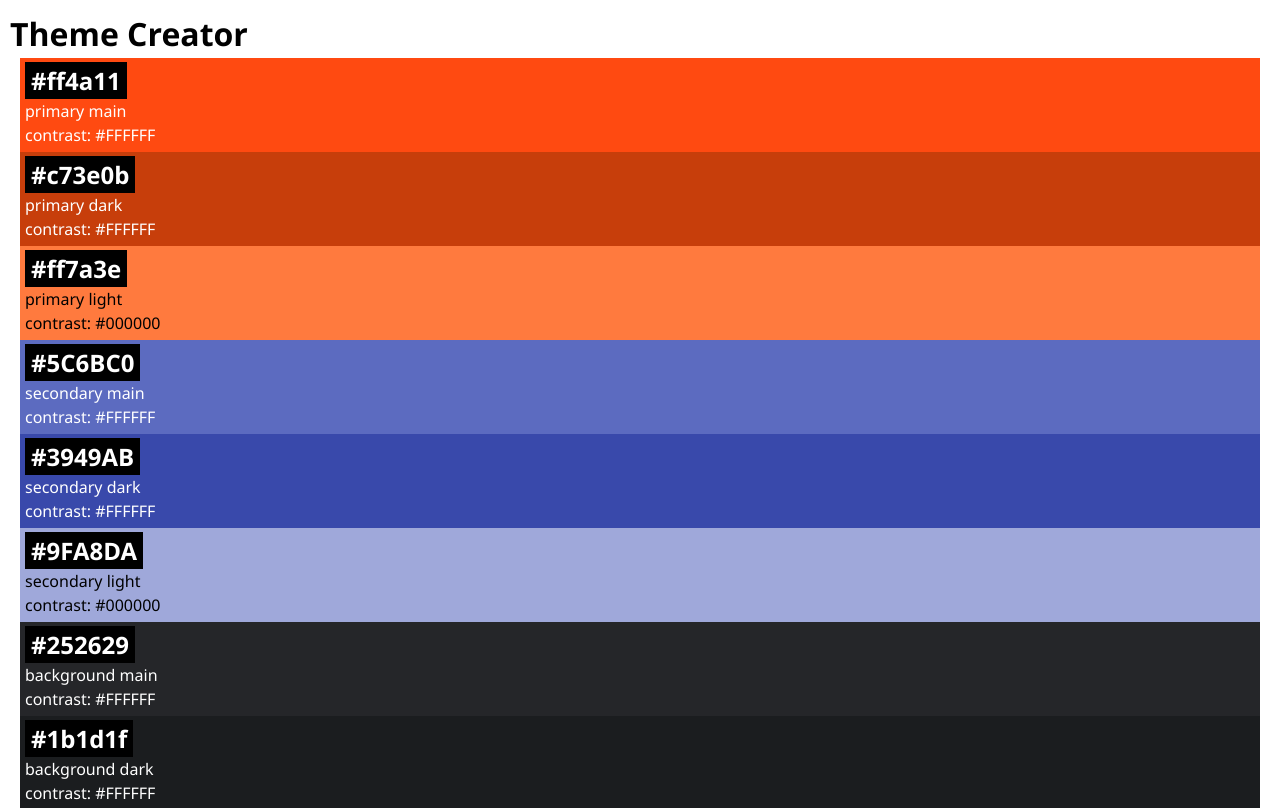
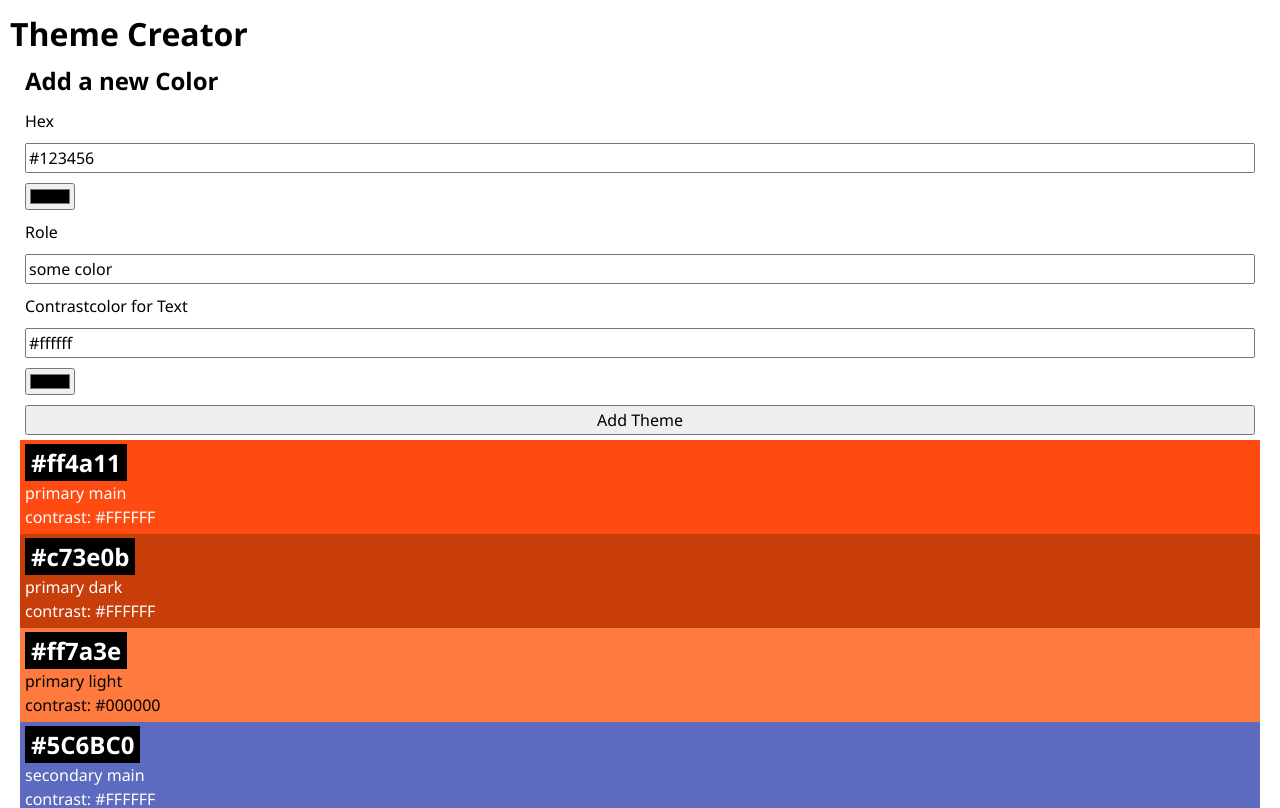
Before and after one commit to feminismuss/Color-Theme-Creator, a React (Vite) app: page / in a window 1280 px wide. Shown: the top 808 px of the page. Built offline with nearby package versions, Linux system fonts and the light colour scheme.

Commit message:
built the component ColorForm

```diff
--- a/src/App.jsx
+++ b/src/App.jsx
@@ -1,17 +1,20 @@
 import { initialColors } from "./lib/colors";
 import Color from "./Components/Color/Color";
+import ColorForm from "./Components/ColorForm/ColorForm";
 import "./App.css";
 
 function App() {
   return (
     <>
       <h1>Theme Creator</h1>
+      <ColorForm />
       {initialColors.map((color) => (
         <Color
-        key={color.id}
-        role={color.role}
-        hex={color.hex}
-        contrastText={color.contrastText} />
+          key={color.id}
+          role={color.role}
+          hex={color.hex}
+          contrastText={color.contrastText}
+        />
       ))}
     </>
   );
--- /dev/null
+++ b/src/Components/ColorForm/ColorForm.css
@@ -0,0 +1,7 @@
+.color-form {
+    display: flex;
+    flex-direction: column;
+    gap: 10px;
+    margin: 0px 10px;
+    padding: 5px;
+}
--- /dev/null
+++ b/src/Components/ColorForm/ColorForm.jsx
@@ -0,0 +1,39 @@
+import "./ColorForm.css";
+
+export default function ColorForm({
+  onSubmitColor,
+  initialData = { role: "some color", hex: "#123456", contrastText: "#ffffff" },
+}) {
+  function handleSubmit(event) {
+    event.preventDefault();
+    const formData = new FormData(event.target);
+    const data = formData.fromEntries;
+    onSubmitColor(data);
+  }
+  return (
+    <form className="color-form" onSubmit={handleSubmit}>
+      <h2>Add a new Color</h2>
+      <label htmlFor="hex">Hex</label>
+      <input type="text" id="hex" name="hex" defaultValue={initialData.hex} />
+      <input type="color" id="hex" name="hex" />
+
+      <label htmlFor="role">Role</label>
+      <input
+        type="text"
+        id="role"
+        name="role"
+        defaultValue={initialData.role}
+      />
+
+      <label>Contrastcolor for Text</label>
+      <input
+        type="text"
+        id="contrastText"
+        name="contrastText"
+        defaultValue={initialData.contrastText}
+      />
+      <input type="color" id="contrastText" name="contrastText" />
+      <button>Add Theme</button>
+    </form>
+  );
+}
```
Also changed, not shown: src/Components/ColorInput/ColorInput.jsx (added).
